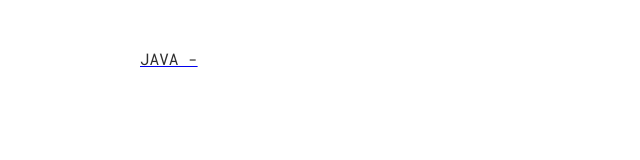
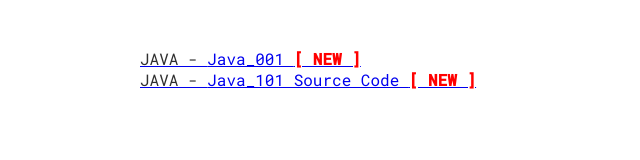
Before and after one commit to MDS-ISALIB/mds-islaib.tn, a plain HTML site: page c/java/index.html in a window 1280 px wide. Shown: the whole page, without its empty margins (0-640 px from the left). Drawn offline with Linux system fonts and the light colour scheme.

Commit message:
nosql update, java new course

```diff
--- a/c/java/index.html
+++ b/c/java/index.html
@@ -20,10 +20,20 @@
         const prefix = "<span style='color: #303030;'>JAVA - </span>"
         const links = [
             {
-                'title':'',
-                'link':'',
-                'new': 'no'
+                'title':'Java_001',
+                'link':'https://drive.google.com/file/d/11DmLut_DlLMQGZvDLgAUgNiwF2zLo4iL/view?usp=sharing',
+                'new': 'yes'
+            },
+            {
+                'title':'Java_101 Source Code',
+                'link':'https://github.com/MDS-ISALIB/java-101',
+                'new': 'yes'
             }
+            // {
+            //     'title':'',
+            //     'link':'',
+            //     'new': 'no'
+            // }
         ]
         const renderCourses = (p, t, l, latest) =>{
             if (latest == 'yes') {
```
Also changed, not shown: c/nosql/index.html (+1 -5 lines), index.html (+0 -2 lines).
